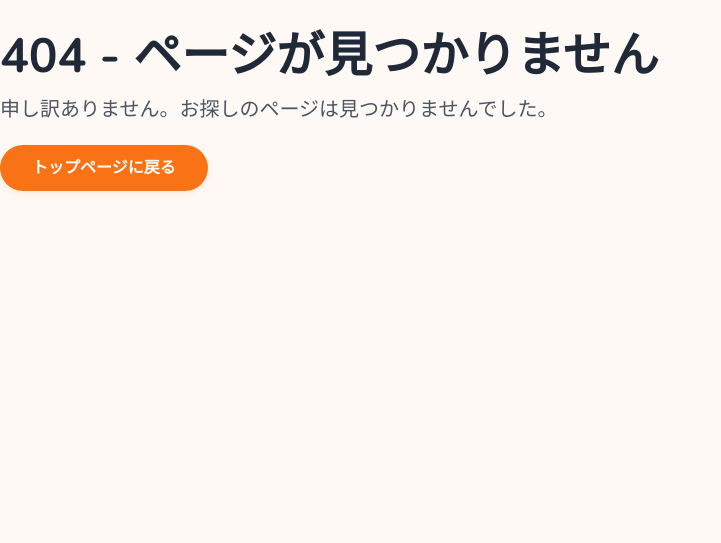
After one commit to coenoma/veggie-fruit-mbti, a Flask app: template app/templates/errors/404.html in a window 1280 px wide. The commit adds this page. Shown: the top 543 px of the page, without its empty margins (0-721 px from the left). Run offline with Flask 3, Linux system fonts and the light colour scheme; the template is opened without the code that fills it, so the values that code supplies are empty.

Commit message:
Agent query: Can you check if: 1. The personality error is fixed? 2. The error pages are working? 3. The layout is consistent across pages?

```diff
--- a/app/static/css/style.css
+++ b/app/static/css/style.css
@@ -6,12 +6,9 @@
 @import "./components/_buttons.css";
 @import "./components/_cards.css";
 @import "./components/_animations.css";
+@import "./components/_utilities.css";
 
 @layer components {
-  .container-base {
-    @apply max-w-4xl mx-auto px-4 py-8;
-  }
-
   /* Quiz specific components */
   .quiz-container {
     @apply card-base mx-auto max-w-2xl animate-fade-up;
--- /dev/null
+++ b/app/templates/errors/404.html
@@ -0,0 +1,14 @@
+{% extends "layouts/base.html" %}
+
+{% block title %}ページが見つかりません{% endblock %}
+{% block description %}申し訳ありません。お探しのページは見つかりませんでした。{% endblock %}
+
+{% block content %}
+<div class="flex-center min-h-[60vh] flex-col">
+    <h1 class="heading-1 mb-4">404 - ページが見つかりません</h1>
+    <p class="body-large mb-8">申し訳ありません。お探しのページは見つかりませんでした。</p>
+    <a href="{{ url_for('main.index') }}" class="btn-primary">
+        トップページに戻る
+    </a>
+</div>
+{% endblock %}
--- /dev/null
+++ b/app/templates/layouts/base.html
@@ -0,0 +1,23 @@
+<!DOCTYPE html>
+<html lang="ja">
+<head>
+    {% block head %}
+    <meta charset="UTF-8">
+    <meta name="viewport" content="width=device-width, initial-scale=1.0">
+    <title>{% block title %}{% endblock %} - MBTI性格診断テスト</title>
+    <meta name="description" content="{% block description %}{% endblock %}">
+    <meta property="og:title" content="野菜・果物で診断するMBTI性格診断テスト">
+    <meta property="og:description" content="あなたの性格を野菜や果物で表現するMBTI診断テスト">
+    <meta property="og:type" content="website">
+    <meta property="og:url" content="{{ request.url }}">
+    <link href="https://fonts.googleapis.com/css2?family=Nunito:wght@400;600;700&display=swap" rel="stylesheet">
+    <link href="{{ url_for('static', filename='css/output.css') }}" rel="stylesheet">
+    {% endblock %}
+</head>
+<body class="bg-background-light font-sans">
+    <div class="container-responsive py-8">
+        {% block content %}{% endblock %}
+    </div>
+    {% block scripts %}{% endblock %}
+</body>
+</html>
--- a/app/templates/result.html
+++ b/app/templates/result.html
@@ -14,6 +14,7 @@
 </head>
 <body class="bg-background-light font-sans">
     <div class="container-base">
+        {% block content %}
         <div class="result-card bg-background-light">
             <h1 class="heading-2">あなたのタイプは {{ mbti_type }} です！</h1>
             <h2 class="heading-2 text-primary-600">あなたの野菜・果物: {{ personality.fruit }}</h2>
@@ -38,8 +39,10 @@
                 もう一度診断する
             </a>
         </div>
+        {% endblock %}
     </div>
 
+    {% block scripts %}
     <script>
         const personalityData = {
             mbtiType: {{ mbti_type|tojson|safe }},
@@ -58,5 +61,6 @@
             }
         }
     </script>
+    {% endblock %}
 </body>
 </html>
--- a/static/css/output.css
+++ b/static/css/output.css
@@ -965,6 +999,10 @@ video {
   margin-bottom: 2rem;
 }
 
+.mb-4 {
+  margin-bottom: 1rem;
+}
+
 .block {
   display: block;
 }
@@ -995,6 +1037,10 @@ video {
 
 .max-h-64 {
   max-height: 16rem;
+}
+
+.min-h-\[60vh\] {
+  min-height: 60vh;
 }
 
 .w-full {
@@ -1117,6 +1163,22 @@ video {
   resize: both;
 }
 
+.grid-cols-1 {
+  grid-template-columns: repeat(1, minmax(0, 1fr));
+}
+
+.grid-cols-2 {
+  grid-template-columns: repeat(2, minmax(0, 1fr));
+}
+
+.grid-cols-3 {
+  grid-template-columns: repeat(3, minmax(0, 1fr));
+}
+
+.flex-col {
+  flex-direction: column;
+}
+
 .flex-wrap {
   flex-wrap: wrap;
 }
@@ -1218,6 +1280,16 @@ video {
   padding-bottom: 0.75rem;
 }
 
+.py-8 {
+  padding-top: 2rem;
+  padding-bottom: 2rem;
+}
+
+.px-6 {
+  padding-left: 1.5rem;
+  padding-right: 1.5rem;
+}
+
 .text-center {
   text-align: center;
 }
```
Also changed, not shown: other parts of static/css/output.css (+59 -0 lines), app/blueprints/result/routes.py (+9 -1 lines), app/static/css/components/_utilities.css (added, +13 -0 lines), app/templates/errors/500.html (added, +14 -0 lines).
